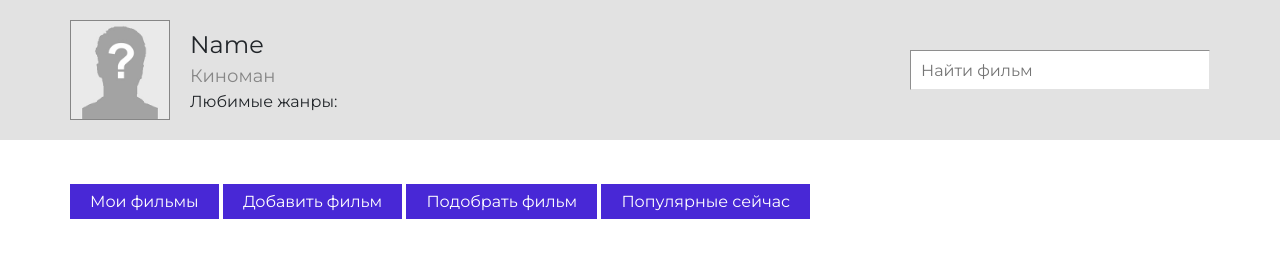
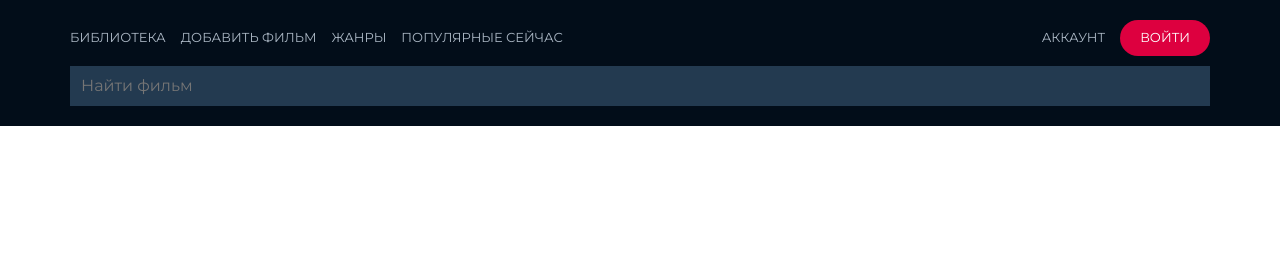
Before and after one commit to Gr1mmz/movie-library, a website: page src/index.html in a window 1280 px wide. Drawn offline with nearby package versions, Linux system fonts and the light colour scheme; files that its build step writes are made by us from their sources.

Commit message:
redesign header

```diff
--- a/src/index.html
+++ b/src/index.html
@@ -61,7 +61,38 @@
         <header class="header">
             <div class="container">
                 <div class="header__wrapper">
-                    <div class="header__info">
+                    <nav class="header__menu-wrapper">
+                        <ul class="header__menu">
+                            <li>
+                                <a
+                                    href="#"
+                                    class="header__menu-item"
+                                    id="btnLibrary"
+                                    >Библиотека</a
+                                >
+                            </li>
+                            <li>
+                                <a
+                                    href="#"
+                                    class="header__menu-item"
+                                    id="btnAdd"
+                                    >Добавить фильм</a
+                                >
+                            </li>
+                            <li>
+                                <a href="#" class="header__menu-item">Жанры</a>
+                            </li>
+                            <li>
+                                <a
+                                    href="#"
+                                    class="header__menu-item"
+                                    id="btnPopular"
+                                    >Популярные сейчас</a
+                                >
+                            </li>
+                        </ul>
+                    </nav>
+                    <!-- <div class="header__info">
                         <div class="header__avatar">
                             <img src="img/no_avatar.jpeg" alt="avatar" />
                         </div>
@@ -69,6 +100,13 @@
                             <div class="header__name">Name</div>
                             <div class="header__status">Киноман</div>
                             <div class="header__info">Любимые жанры:</div>
+                        </div>
+                    </div> -->
+                    <div class="header__account">
+                        <a href="#" class="header__account-item">Аккаунт</a>
+                        <a href="#" class="header__account-item btn btn-radius"
+                            >Войти</a
+                        >
                     </div>
                 </div>
                 <form id="searchForm">
@@ -80,16 +118,15 @@
                     />
                 </form>
             </div>
-            </div>
         </header>
         <main class="main">
             <div class="container">
-                <div class="main__buttons">
+                <!-- <div class="main__buttons">
                     <a href="#" class="btn btn_library">Мои фильмы</a>
                     <a href="#" class="btn btn_add">Добавить фильм</a>
                     <a href="#" class="btn btn_request">Подобрать фильм</a>
                     <a href="#" class="btn btn_popular">Популярные сейчас</a>
-                </div>
+                </div> -->
                 <div class="main__wrapper"></div>
             </div>
         </main>
--- a/src/js/script.js
+++ b/src/js/script.js
@@ -104,9 +104,9 @@ const movieLibrary = {
         genres: [],
         private: false,
     },
-    btnAdd = document.querySelector(".btn_add"),
-    btnPopular = document.querySelector(".btn_popular"),
-    btnLibrary = document.querySelector(".btn_library"),
+    btnAdd = document.querySelector("#btnAdd"),
+    btnPopular = document.querySelector("#btnPopular"),
+    btnLibrary = document.querySelector("#btnLibrary"),
     overlay = document.querySelector(".overlay"),
     modalClose = document.querySelectorAll(".modal__close"),
     modals = document.querySelectorAll(".modal"),
@@ -189,7 +189,6 @@ btnLibrary.addEventListener("click", () => {
 function showLibrary() {
     mainWrapper.innerHTML = "";
     for (let movie in movieLibrary.movies) {
-        // addMainItem(movie, movieLibrary.movies[movie]);
         getMovieInfo(API_SEARCH + "&query=" + movie + API_LANG);
     }
 }
--- a/src/scss/base/_buttons.scss
+++ b/src/scss/base/_buttons.scss
@@ -1,6 +1,6 @@
 .btn {
-    background-color: $accent-color;
-    color: #fff;
+    background-color: $bg-purple;
+    color: #fff !important;
     text-decoration: none;
     transition: all 0.3s;
     padding: 8px 20px;
@@ -17,4 +17,7 @@
         margin: 0 auto;
         margin-top: 10px;
     }
+    &-radius {
+        border-radius: 30px;
+    }
 }
--- a/src/scss/base/_variables.scss
+++ b/src/scss/base/_variables.scss
@@ -2,3 +2,8 @@ $accent-color: #4828d6;
 $accent-color-hover: #3e23b6;
 $gray-light: #e2e2e2;
 $gray-dark: #868686;
+$bg-dark: #020d19;
+$bg-light: #233a50;
+$header-links: #abb7c4;
+$header-links-hover: #dcf836;
+$bg-purple: #dd003f;
--- a/src/scss/blocks/_header.scss
+++ b/src/scss/blocks/_header.scss
@@ -1,7 +1,29 @@
 .header {
-    height: 140px;
     padding: 20px 0;
-    background-color: $gray-light;
+    background-color: $bg-dark;
+    &__menu,
+    &__account {
+        margin: 0;
+        padding: 0;
+        list-style-type: none;
+        display: flex;
+        align-items: center;
+        gap: 15px;
+        text-transform: uppercase;
+        font-size: 13px;
+        &-wrapper {
+            display: flex;
+            align-items: center;
+        }
+        &-item {
+            color: $header-links;
+            transition: all 0.3s;
+            &:hover {
+                color: $header-links-hover;
+                text-decoration: none;
+            }
+        }
+    }
     &__wrapper {
         display: flex;
         justify-content: space-between;
@@ -12,37 +34,15 @@
     }
     #searchForm {
         align-self: center;
-    }
-    &__search {
-        height: 40px;
-        width: 300px;
-        border-radius: 0px;
-        border-width: 1px;
-        border-color: $gray-light;
-        padding: 0px 10px;
-        outline: none;
-        &:focus {
-            border: 1px solid #000;
+        margin-top: 10px;
+        input {
+            height: 40px;
+            width: 100%;
+            background-color: $bg-light;
+            border: 1px solid $bg-light;
+            padding: 0px 10px;
+            color: $header-links;
+            outline: none;
         }
     }
-    &__avatar {
-        height: 100px;
-        width: 100px;
-        border: 1px solid $gray-dark;
-        img {
-            height: 100%;
-            width: 100%;
-            object-fit: cover;
-        }
-    }
-    &__text {
-        align-self: center;
-    }
-    &__name {
-        font-size: 24px;
-    }
-    &__status {
-        font-size: 18px;
-        color: $gray-dark;
-    }
 }
```
Also changed, not shown: dist/css/style.min.css, dist/index.html, dist/js/script.js. Lines whose indentation alone changed are shown as unchanged.
